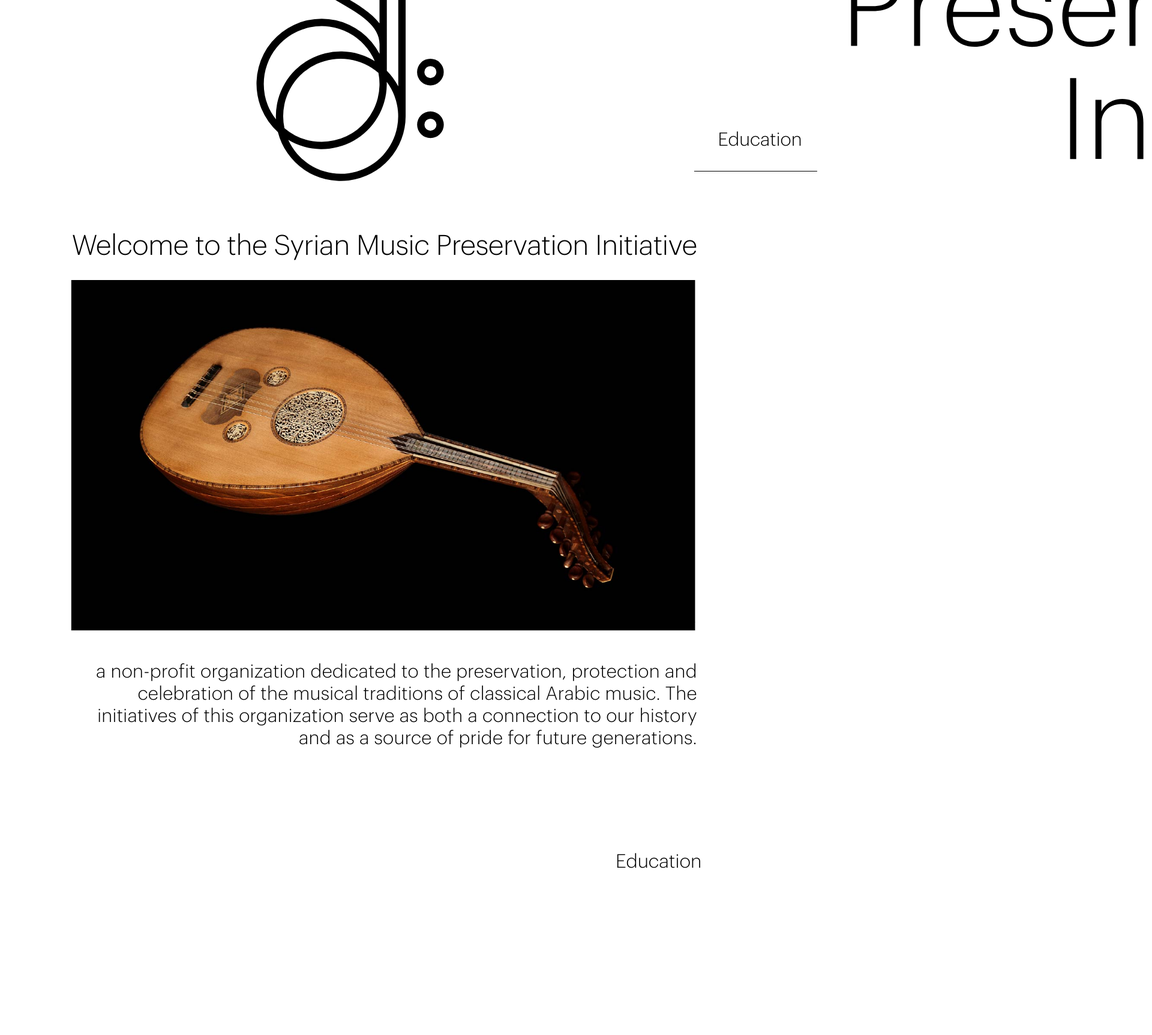
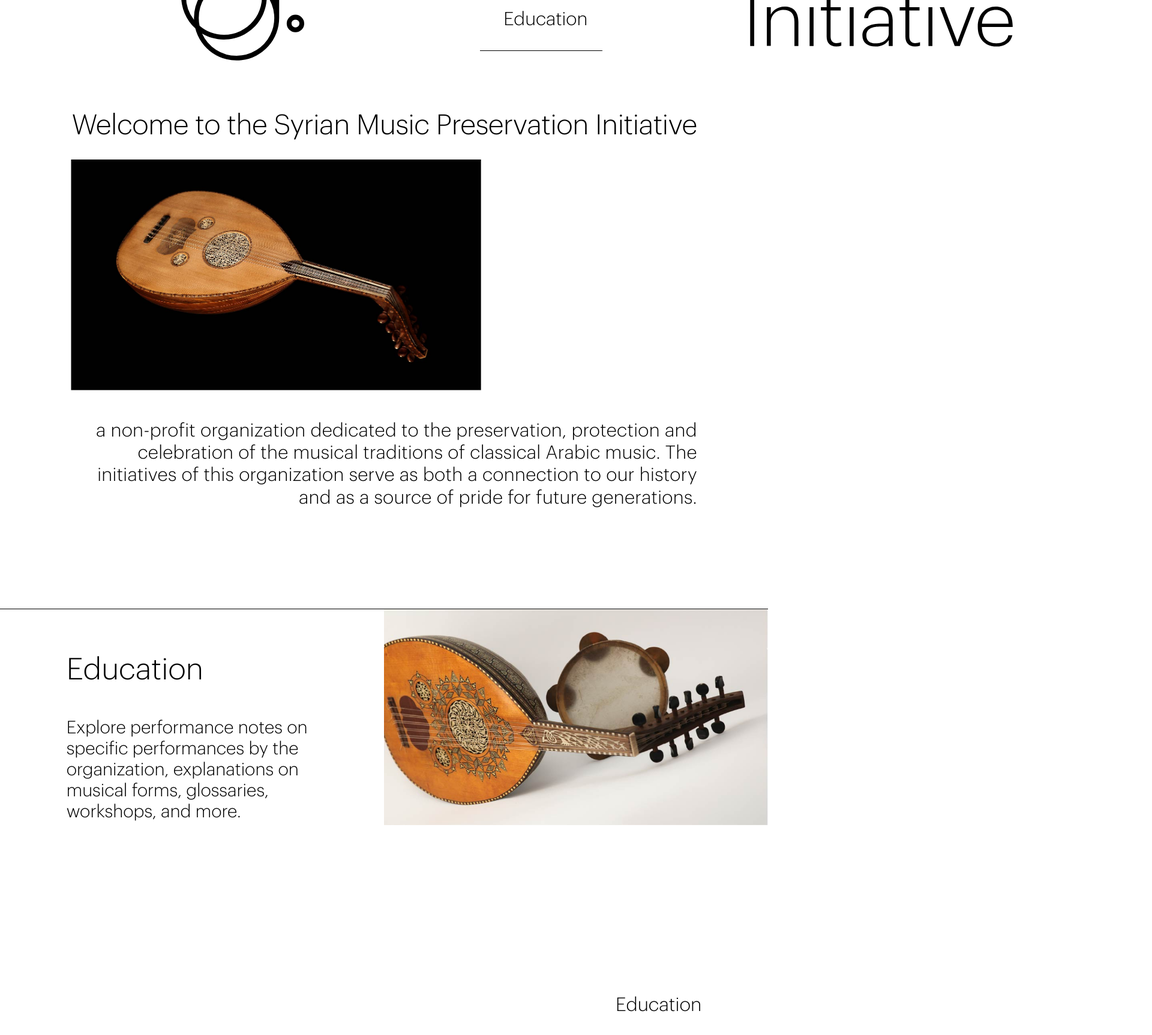
Before and after one commit to SyrianMusic/syrian-music-www, a Next.js app: page / in a window 1280 px wide. Shown: the part 334-2060 px from the top of the page at 60% size, 1920 px wide, since content can reach past the window. Before the commit the page ends 1901 px from the top, so only its background shows below. Built offline with nearby package versions, Linux system fonts and the light colour scheme.

Commit message:
add visual nav (#8)

```diff
--- a/components/Footer.js
+++ b/components/Footer.js
@@ -1,16 +1,26 @@
 import Link from 'next/link';
+import PropTypes from 'prop-types';
 import config from '../config.yaml';
 import theme from '../styles/theme';
 
-const Footer = () => (
+const Footer = ({ pathname }) => (
   <footer>
     <nav>
       <ul>
-        {config.nav.map((section) => (
-          <li key={section.text}>
+        {config.nav.map((section) => {
+          let sectionLink = (
             <Link href={section.href}>
               <a className="link">{section.text}</a>
             </Link>
+          );
+
+          if (pathname === section.href) {
+            sectionLink = <span>{section.text}</span>;
+          }
+
+          return (
+            <li key={section.text}>
+              {sectionLink}
 
               <ul>
                 {section.links.map((link) => (
@@ -22,7 +32,8 @@ const Footer = () => (
                 ))}
               </ul>
             </li>
-        ))}
+          );
+        })}
       </ul>
     </nav>
     <style jsx>
@@ -42,13 +53,29 @@ const Footer = () => (
           margin-right: ${theme.pxToRem(100)};
         }
 
-        footer nav > ul > li > a {
-          display: inline-block;
-          margin-bottom: 1em;
+        footer nav ul li a,
+        footer nav ul li span {
+          display: block;
+        }
+
+        footer nav ul li span {
+          color: ${theme.color.salmon};
+        }
+
+        footer nav ul li ul {
+          margin-top: 1em;
         }
       `}
     </style>
   </footer>
 );
 
+Footer.propTypes = {
+  pathname: PropTypes.string,
+};
+
+Footer.defaultProps = {
+  pathname: undefined,
+};
+
 export default Footer;
--- a/components/Header.js
+++ b/components/Header.js
@@ -1,33 +1,35 @@
-import cx from 'classnames';
+import Link from 'next/link';
 import PropTypes from 'prop-types';
-import Link from 'next/link';
 import config from '../config.yaml';
+import theme from '../styles/theme';
 import Image from './Image';
-import theme from '../styles/theme';
 
 const Header = ({ className, pathname }) => (
-  <header className={cx('component-Header-root', className)}>
+  <header className={className}>
     <Link href="/">
-      <a className="component-Header-logo-link">
+      <a>
         <Image src="/images/logo.svg" width={102} height={192} />
       </a>
     </Link>
     <nav className="component-Header-nav">
       <ol>
         {config.nav.map(({ href, text }) => {
-          if (href === pathname) {
-            return <span key={text}>{text}</span>;
-          }
-          return (
-            <Link key={text} href={href}>
+          let navItem = (
+            <Link href={href}>
               <a className="link">{text}</a>
             </Link>
           );
+
+          if (href === pathname) {
+            navItem = <span>{text}</span>;
+          }
+
+          return <li key={text}>{navItem}</li>;
         })}
       </ol>
     </nav>
     <Link href="/">
-      <a className="component-Header-logo-text-link">
+      <a>
         <Image
           src="/images/logo-text.svg"
           alt="Syrian Music Preservation Initiative"
@@ -37,22 +39,22 @@ const Header = ({ className, pathname }) => (
       </a>
     </Link>
     <style jsx>{`
-      .component-Header-root {
+      header {
         display: flex;
         width: 100%;
       }
 
-      .component-Header-logo-link {
+      header > a:first-child {
         margin-right: ${theme.pxToRem(75)};
       }
 
-      .component-Header-nav {
+      nav {
         border-bottom: 1px solid black;
         margin-bottom: ${theme.pxToRem(22)};
         flex: 1;
       }
 
-      ol {
+      nav ol {
         display: flex;
         align-items: flex-end;
         font-size: ${theme.pxToRem(43)};
@@ -61,16 +63,16 @@ const Header = ({ className, pathname }) => (
         padding: 0 ${theme.pxToRem(35)} ${theme.pxToRem(42)} ${theme.pxToRem(55)};
       }
 
-      .component-Header-root :global(.header-link) {
+      nav ol li:not(:last-child) {
         margin-right: ${theme.pxToRem(50)};
       }
 
-      .component-Header-logo-text-link {
-        margin-left: ${theme.pxToRem(66)};
+      nav ol li span {
+        color: ${theme.color.salmon};
       }
 
-      span {
-        color: ${theme.color.salmon};
+      header > a:last-child {
+        margin-left: ${theme.pxToRem(66)};
       }
     `}</style>
   </header>
--- a/components/Hero.js
+++ b/components/Hero.js
@@ -1,7 +1,7 @@
 import cx from 'classnames';
 import PropTypes from 'prop-types';
+import theme from '../styles/theme';
 import Image from './Image';
-import theme from '../styles/theme';
 
 const Hero = ({ className, content, image, title }) => (
   <div className={cx('component-Hero-root', className)}>
--- a/components/SiteLayout.js
+++ b/components/SiteLayout.js
@@ -1,13 +1,13 @@
 import PropTypes from 'prop-types';
+import theme from '../styles/theme';
+import Footer from './Footer';
 import Header from './Header';
-import Footer from './Footer';
-import theme from '../styles/theme';
 
 const SiteLayout = ({ className, children, pathname }) => (
   <>
     <Header className="component-SiteLayout-header" pathname={pathname} />
     <main className={className}>{children}</main>
-    <Footer />
+    <Footer pathname={pathname} />
     <style global jsx>
       {`
         html {
--- /dev/null
+++ b/components/VisualNav.js
@@ -0,0 +1,91 @@
+import cx from 'classnames';
+import Link from 'next/link';
+import PropTypes from 'prop-types';
+import config from '../config.yaml';
+import theme from '../styles/theme';
+import Image from './Image';
+
+const VisualNav = ({ className }) => (
+  <nav className={className}>
+    <ul>
+      {config.nav.map((section, i) => (
+        <li key={section.text}>
+          <Link href={section.href}>
+            <a className={cx('link', { 'component-VisualNav-flipped': i % 2 != 0 })}>
+              <div>
+                <h3>{section.text}</h3>
+                <p>{section.description}</p>
+              </div>
+              <div>
+                {section.image && (
+                  <Image
+                    className="component-VisualNav-image"
+                    src={section.image.src}
+                    width={section.image.width}
+                    height={section.image.height}
+                  />
+                )}
+              </div>
+            </a>
+          </Link>
+        </li>
+      ))}
+    </ul>
+    <style jsx>
+      {`
+        li {
+          border-top: ${theme.pxToRem(1)} solid ${theme.color.black};
+        }
+
+        li:not(:last-child) {
+          margin-bottom: ${theme.pxToRem(130)};
+        }
+
+        li a:link,
+        li a:visited,
+        li a:hover {
+          text-decoration: none;
+        }
+
+        li a {
+          display: grid;
+          grid-template-columns: 50% 50%;
+        }
+
+        li a div:first-child {
+          margin: ${theme.pxToRem(96)} ${theme.pxToRem(115)} 0 ${theme.pxToRem(155)};
+        }
+
+        .component-VisualNav-flipped div:last-child {
+          grid-row: 1;
+        }
+
+        li a :global(.component-VisualNav-image) {
+          height: auto;
+          width: 100%;
+        }
+
+        h3 {
+          font-size: ${theme.pxToRem(70)};
+          line-height: ${theme.pxToRem(84)};
+          margin-bottom: 1em;
+        }
+
+        p {
+          font-size: ${theme.pxToRem(41)};
+          line-height: ${theme.pxToRem(49)};
+        }
+      `}
+    </style>
+  </nav>
+);
+
+VisualNav.propTypes = {
+  className: PropTypes.string,
+};
+
+VisualNav.defaultProps = {
+  className: undefined,
+};
+
+export default VisualNav;
--- a/config.yaml
+++ b/config.yaml
@@ -1,4 +1,10 @@
 nav:
   - text: Education
     href: /education
+    description: >
+      Explore performance notes on specific performances by the organization, explanations on musical forms, glossaries, workshops, and more.
+    image:
+      src: /images/home-nav-item.jpg
+      width: 957
+      height: 539
     links: []
--- a/pages/education.js
+++ b/pages/education.js
@@ -1,5 +1,5 @@
+import Hero from '../components/Hero';
 import SiteLayout from '../components/SiteLayout';
-import Hero from '../components/Hero';
 import Title from '../components/Title';
 import theme from '../styles/theme';
 
--- a/pages/index.js
+++ b/pages/index.js
@@ -1,6 +1,7 @@
+import Hero from '../components/Hero';
 import SiteLayout from '../components/SiteLayout';
-import Hero from '../components/Hero';
 import Title from '../components/Title';
+import VisualNav from '../components/VisualNav';
 import theme from '../styles/theme';
 
 const HomePage = () => {
@@ -25,11 +26,13 @@ const HomePage = () => {
             </>
           }
         />
+        <VisualNav className="page-Home-visual-nav" />
       </SiteLayout>
       <style global jsx>
         {`
           main {
             display: flex;
+            flex-direction: column;
             align-items: center;
             justify-content: center;
           }
@@ -38,6 +41,10 @@ const HomePage = () => {
             margin: ${theme.pxToRem(108)} auto ${theme.pxToRem(235)};
             width: ${theme.pxToRem(1461)};
           }
+
+          :global(.page-Home-SiteLayout) :global(.page-Home-visual-nav) {
+            margin-bottom: ${theme.pxToRem(390)};
+          }
         `}
       </style>
     </>
```
Also changed, not shown: public/images/home-nav-item.jpg (added). Lines whose indentation alone changed are shown as unchanged.
